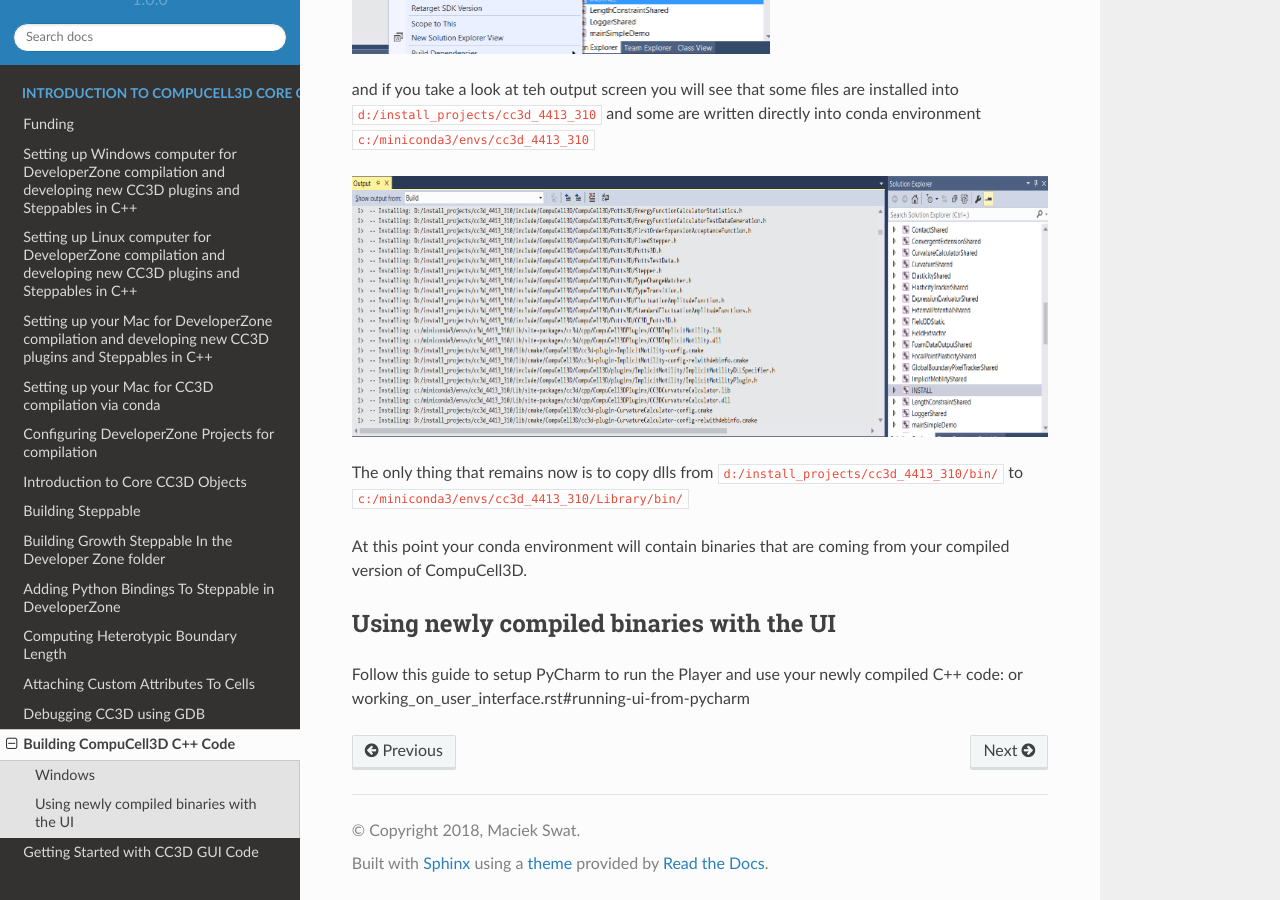
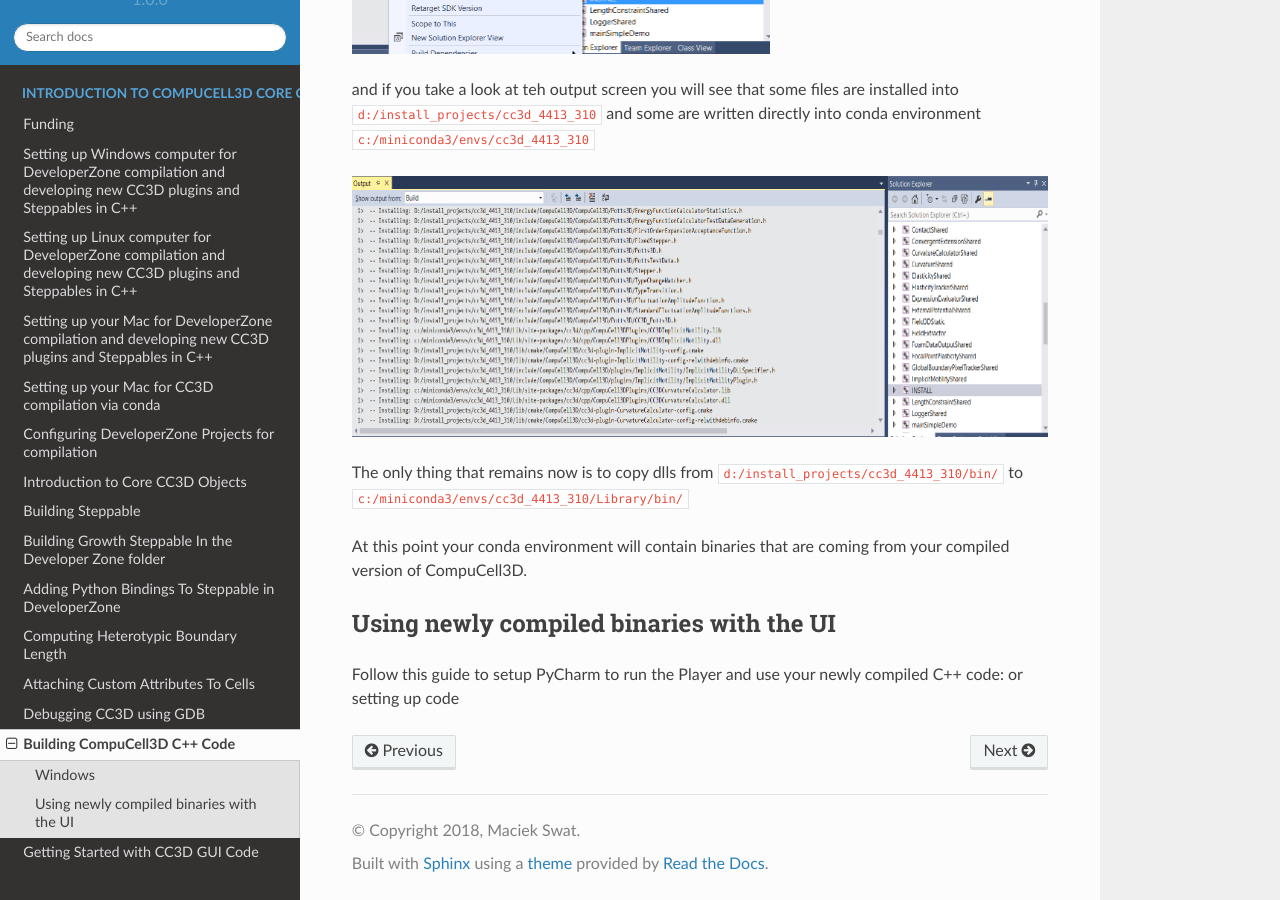
Before and after one commit to CompuCell3D/CompuCell3DDevelopersManual, a Sphinx documentation site: the page built from docs/building_core_cc3d_cpp_code.rst, in a window 1280 px wide and 900 px high, scrolled down 7483 px. Built offline with Sphinx 7.4.7 and the Read the Docs theme 2.0.0, drawn with Linux system fonts in a browser that asks for light colours.

Commit message:
formatting

```diff
--- a/docs/building_core_cc3d_cpp_code.rst
+++ b/docs/building_core_cc3d_cpp_code.rst
@@ -241,7 +241,7 @@ At this point your conda environment will contain binaries that are coming from
 Using newly compiled binaries with the UI
 ~~~~~~~~~~~~~~~~~~~~~~~~~~~~~~~~~~~~~~~~~
 
-Follow this guide to setup PyCharm to run the Player and use your newly compiled C++ code:   or :ref:`working_on_user_interface.rst#running-ui-from-pycharm`
+Follow this guide to setup PyCharm to run the Player and use your newly compiled C++ code:   or :ref:`setting up code <working_on_user_interface.rst#running-ui-from-pycharm>`
 
 
 .. |cc3d_cpp_001| image:: images/cc3d_cpp_001.png
```
